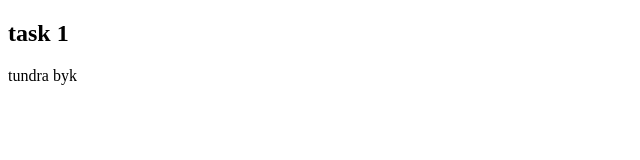
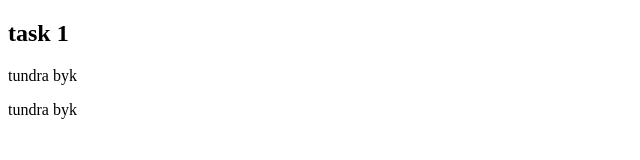
Before and after one commit to sytinsytin-art/otus-git, a plain HTML site: page index.html in a window 1280 px wide. Shown: the full height of the page, 0-640 px from the left. Drawn offline with Linux system fonts and the light colour scheme.

Commit message:
feat: add one p more

```diff
--- a/index.html
+++ b/index.html
@@ -9,6 +9,7 @@
 
         <h2>task 1</h2>
         <p>tundra byk</p>
+        <p>tundra byk</p>
 
     </body>
     </html>
```
